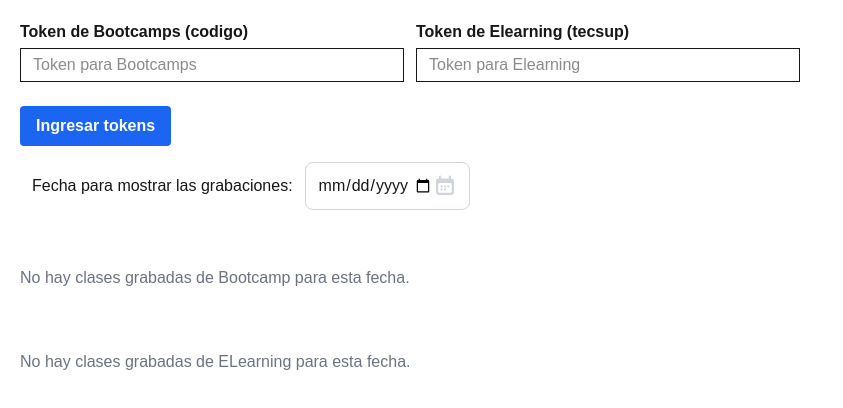
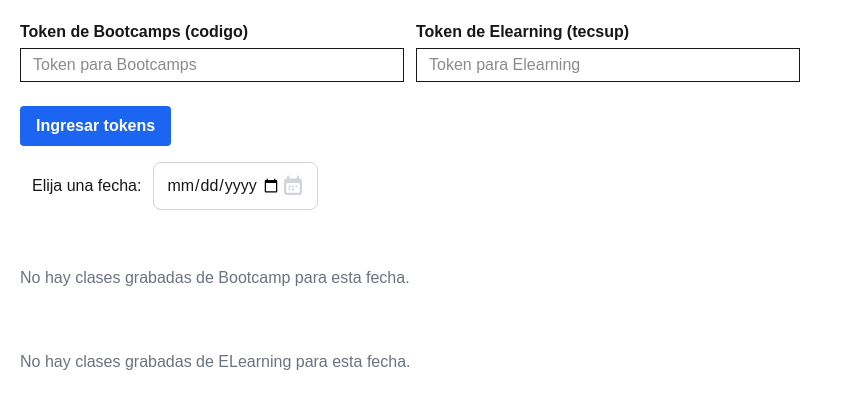
Before and after one commit to marcoariasm/cdg-adm, a Next.js app: page / in a window 1280 px wide. Shown: the top 408 px of the page, without its empty margins (0-843 px from the left). Built offline with nearby package versions, Linux system fonts and the light colour scheme.

Commit message:
fix: text datepicker

```diff
--- a/src/app/components/DatePicker.tsx
+++ b/src/app/components/DatePicker.tsx
@@ -15,7 +15,7 @@ export default function DatePicker({ setDate }: DatePickerProps) {
     <>
       <div className="flex py-4">
         <label htmlFor="fecha" className="p-3">
-          Fecha para mostrar las grabaciones:
+          Elija una fecha:
         </label>
         <div className="border border-gray-300 rounded-lg flex items-center justify-between px-3 py-2 w-fit">
           <input
```
